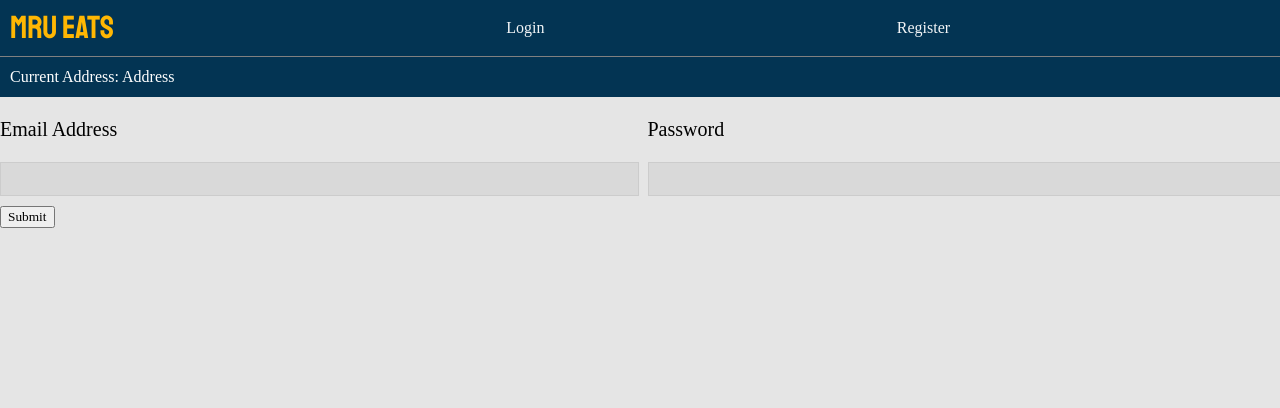
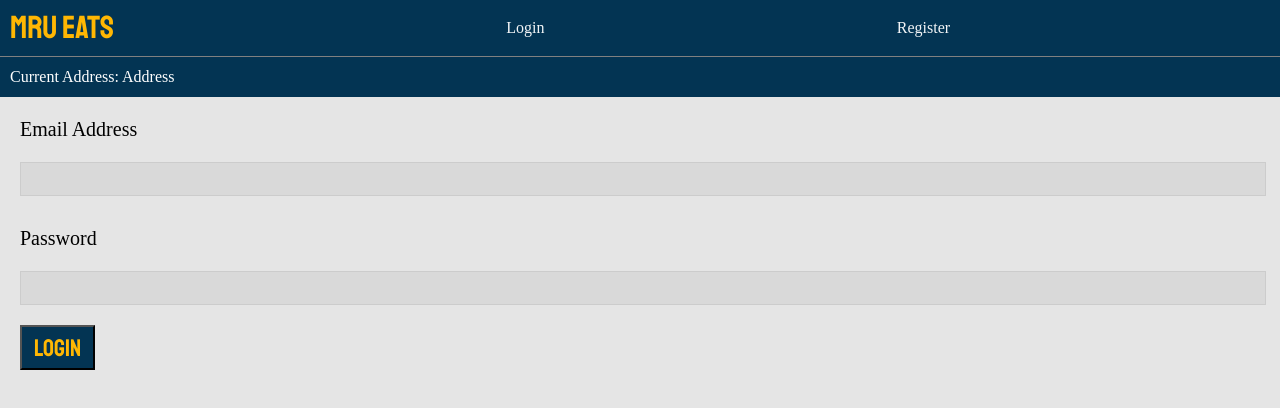
Before and after one commit to SidhantKaushik/MRUEats, a React (Create React App) app in the folder frontend/: page /login in a window 1280 px wide. Shown: the top 408 px of the page. Built offline with nearby package versions, Linux system fonts and the light colour scheme; no server answers; a web font is replaced by a local one.

Commit message:
Login page styling and Header bug fixed

```diff
--- a/frontend/src/components/Header.js
+++ b/frontend/src/components/Header.js
@@ -33,7 +33,7 @@ function Header() {
                     <li><Link to='/cart'>Cart</Link></li>
                     <li><Link to='/account'>Account</Link></li>
                     <li><Link to='/admin'>Admin</Link></li>
-                    <li><button className='btn' onClick={onLogout}>Logout</button></li>
+                    <li><a className='btn' onClick={onLogout}>Logout</a></li>
 
                 </>) : (<>
                     <li><Link to='/login'>Login</Link></li>
--- a/frontend/src/pages/Login.js
+++ b/frontend/src/pages/Login.js
@@ -4,7 +4,7 @@ import { useNavigate } from 'react-router-dom';
 import { toast } from 'react-toastify';
 import { login, reset } from '../features/auth/authSlice';
 import Spinner from '../components/Spinner';
-//import '../styles/Login.css'
+import '../styles/Login.css'
 
 function Login() {
   const [formData, setFormData] = useState({
@@ -59,6 +59,7 @@ function Login() {
   }
 
   return (
+    <div className='Login'>
     <form onSubmit={onSubmit}>
       <label>
         <p>Email Address</p>
@@ -69,9 +70,10 @@ function Login() {
         <input type="password" name="password" value={password} onChange={onChange} />
       </label>
       <div>
-        <button type="submit">Submit</button>
+        <button className="submitButton" type="submit">Login</button>
       </div>
     </form>
+    </div>
   )
 }
 
--- a/frontend/src/styles/Header.css
+++ b/frontend/src/styles/Header.css
@@ -1,4 +1,4 @@
-header{
+.header{
     display: flex;
     flex-direction: row;
     justify-content: flex-start;
@@ -16,6 +16,9 @@ h1{
     width: fit-content;
     white-space: nowrap;
     padding-left: 10px;
+}
+.header li a{
+    cursor: pointer;
 }
 
 h1 a{
--- /dev/null
+++ b/frontend/src/styles/Login.css
@@ -0,0 +1,16 @@
+.Login form{
+    display: flex;
+    flex-direction: column;
+    padding-left: 20px;
+    padding-right: 20px;
+}
+
+.Login .submitButton{
+    background-color: #033453;
+    height: 45px;
+    width: 75px;
+    color: #ffb703;
+    margin-top: 10px;
+    font-family: 'Staatliches', cursive !important;
+    font-size: 1.5em;
+}
```
